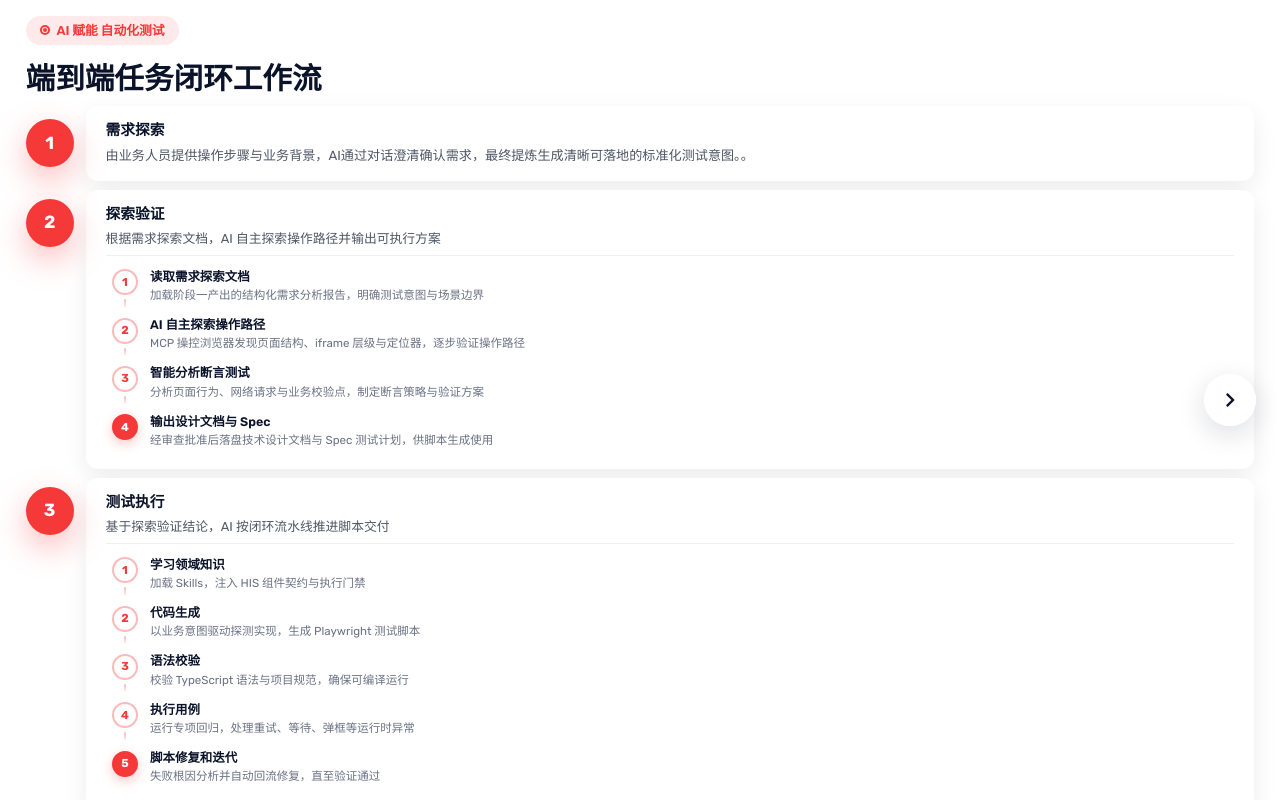
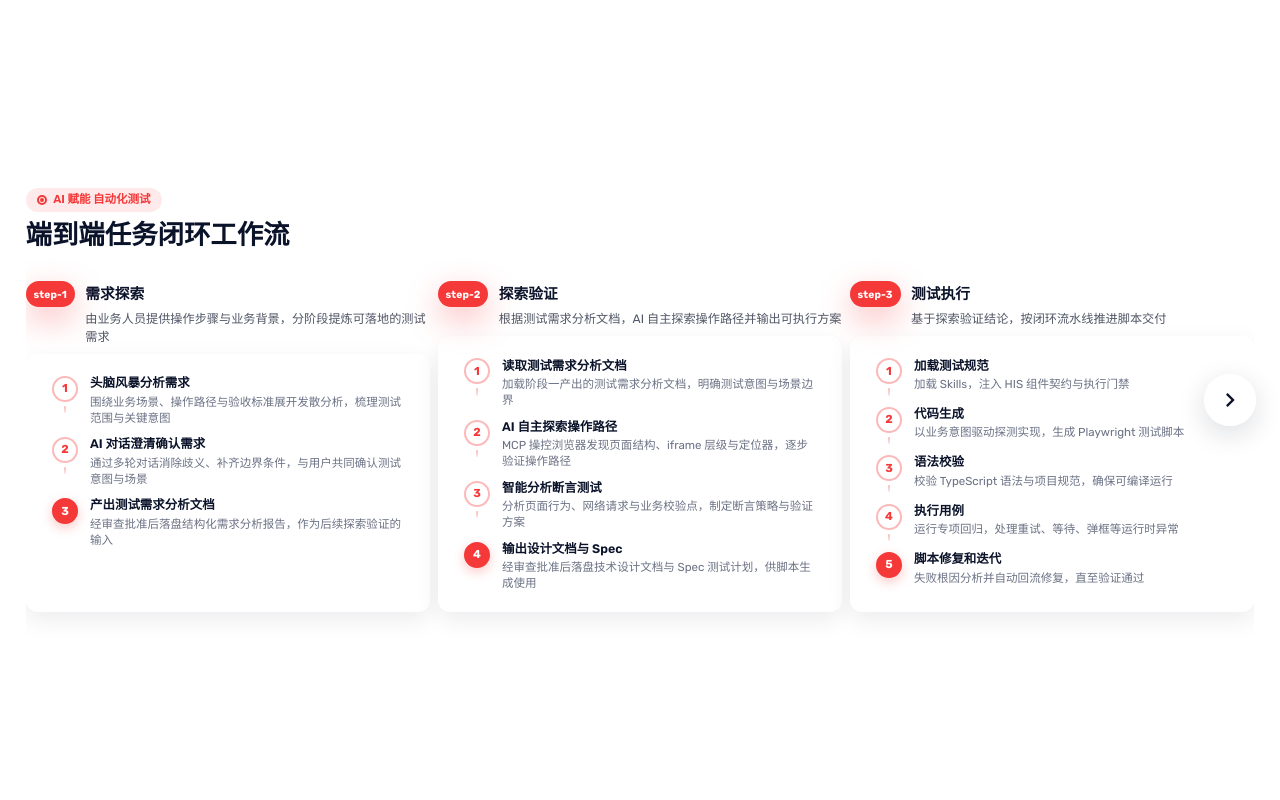
Before and after one commit to zhoud921116-hash/auto-test, a plain HTML site: page index.html in a window 1280 px wide. Drawn offline with Linux system fonts and the light colour scheme.

Commit message:
Update index.html

```diff
--- a/index.html
+++ b/index.html
@@ -30,6 +30,11 @@
       height: 100%;
       margin: 0;
       overflow: hidden;
+      overscroll-behavior: none;
+    }
+
+    *, *::before, *::after {
+      box-sizing: border-box;
     }
 
     body {
@@ -154,16 +159,31 @@
       padding: var(--section-padding-y) var(--section-padding-x);
       overflow: hidden;
       display: flex;
+      flex-direction: column;
       align-items: center;
+      justify-content: center;
     }
 
     .section > .container {
       width: 100%;
       max-width: var(--content-max-width);
+      height: 100%;
+      max-height: 100%;
       margin-left: auto;
       margin-right: auto;
       padding-left: 0;
       padding-right: 0;
+      overflow: hidden;
+      display: flex;
+      flex-direction: column;
+      justify-content: center;
+      align-items: stretch;
+      gap: 30px;
+      min-height: 0;
+    }
+
+    .section-header--left {
+      margin-bottom: 0;
     }
 
     .section .row {
@@ -203,11 +223,21 @@
 
     .workflow--hero {
       padding: 0;
+      display: grid;
+      grid-template-columns: repeat(3, minmax(0, 1fr));
+      gap: clamp(0.5rem, 1vw, 1rem);
+      flex: 0 1 auto;
+      min-height: 0;
+      align-content: start;
+      width: 100%;
     }
 
     .workflow--hero .workflow-step {
-      margin-bottom: 0.75rem;
-      gap: 1rem;
+      margin-bottom: 0;
+      gap: 0.5rem;
+      flex-direction: column;
+      align-items: stretch;
+      min-height: 0;
     }
 
     .workflow--hero .workflow-step:last-child {
@@ -221,12 +251,72 @@
 
     .workflow--hero .workflow-step,
     .workflow--hero .workflow-step:nth-child(even) {
-      flex-direction: row;
+      flex-direction: column;
       text-align: left;
     }
 
     .workflow--hero .workflow-step:nth-child(even) .step-content {
       margin-left: 0;
+    }
+
+    .workflow--hero .step-content {
+      flex: 1;
+      min-height: 0;
+      overflow: hidden;
+      width: 100%;
+    }
+
+    .step-header {
+      flex-shrink: 0;
+      text-align: left;
+      width: 100%;
+      display: grid;
+      grid-template-columns: auto 1fr;
+      column-gap: 0.65rem;
+      row-gap: 0.25rem;
+      align-items: center;
+    }
+
+    .step-title-row {
+      display: contents;
+    }
+
+    .step-header .step-num {
+      grid-column: 1;
+      grid-row: 1;
+      width: auto;
+      min-width: 52px;
+      height: 28px;
+      padding: 0 0.5rem;
+      border-radius: 50px;
+      font-size: 0.68rem;
+      font-weight: 700;
+      letter-spacing: 0.01em;
+      white-space: nowrap;
+      margin-top: 0;
+      flex-shrink: 0;
+    }
+
+    .step-title-row h4 {
+      grid-column: 2;
+      grid-row: 1;
+      margin: 0;
+      font-size: 1rem;
+      font-weight: 600;
+      color: var(--navy);
+      line-height: 1.3;
+    }
+
+    .step-header .step-lead {
+      grid-column: 2;
+      grid-row: 2;
+      align-self: start;
+      margin: 0 !important;
+      padding: 0;
+      border-bottom: none;
+      font-size: 0.88rem;
+      line-height: 1.5;
+      color: var(--body);
     }
 
     .workflow--hero::before {
@@ -314,11 +404,9 @@
     }
 
     .workflow-step--rich {
-      align-items: flex-start;
-    }
-
-    .workflow-step--rich .step-num {
-      margin-top: 0.85rem;
+      flex-direction: column;
+      align-items: stretch;
+      gap: 0.5rem;
     }
 
     .step-content--expanded {
@@ -573,32 +661,32 @@
     }
 
     #workflow {
-      align-items: flex-start;
-      overflow-x: hidden;
-      overflow-y: auto;
-      overscroll-behavior-y: contain;
+      overflow: hidden;
     }
 
     #workflow .section-header--left {
-      margin-bottom: 0.85rem !important;
+      flex-shrink: 0;
+    }
+
+    #workflow .workflow--hero {
+      flex: 0 1 auto;
+      min-height: 0;
     }
 
     #workflow .section-title {
       margin-bottom: 0;
     }
 
-    .workflow--hero .step-content h4 {
-      margin-bottom: 0.4rem;
+    .workflow--hero .step-header {
+      margin-bottom: 0.15rem;
+    }
+
+    .workflow--hero .step-header .step-lead {
+      font-size: 0.84rem;
     }
 
     .workflow--hero .workflow-step--rich:last-child .step-content--expanded {
       padding-bottom: 1.35rem;
-    }
-
-    .workflow--hero .step-lead {
-      margin-bottom: 0.6rem !important;
-      padding-bottom: 0.5rem;
-      font-size: 0.84rem;
     }
 
     .workflow--hero .phase-item {
@@ -619,37 +707,147 @@
       line-height: 1.45;
     }
 
+    #agents > .container {
+      justify-content: center;
+      gap: 30px;
+    }
+
     #agents .section-header--left {
-      margin-bottom: 1.25rem !important;
+      flex-shrink: 0;
+    }
+
+    #agents .section-subtitle {
+      margin-bottom: 0;
+      font-size: clamp(0.82rem, 1.2vw, 0.92rem);
+      line-height: 1.55;
     }
 
     #agents .row.g-4 {
-      margin-bottom: 1.25rem !important;
+      margin-bottom: 0 !important;
+      flex-shrink: 0;
+    }
+
+    #agents .row.align-items-center {
+      flex-shrink: 0;
+      margin: 0;
+      --bs-gutter-y: 0.75rem;
+    }
+
+    #agents .agent-card .agent-img {
+      height: clamp(72px, 10vh, 110px);
+      padding: 12px 0.5rem 0.35rem;
+    }
+
+    #agents .agent-card .agent-body {
+      padding: 0.85rem 1rem;
+    }
+
+    #agents .agent-card h3 {
+      font-size: 0.95rem;
+      margin-bottom: 0.4rem;
+    }
+
+    #agents .agent-card p {
+      font-size: 0.82rem;
+      line-height: 1.5;
+    }
+
+    #agents .collab-visual {
+      padding: 0.85rem;
+      display: flex;
+      align-items: center;
+    }
+
+    #agents .collab-visual img {
+      max-height: min(28vh, 220px);
+      width: auto;
+      max-width: 100%;
+      margin: 0 auto;
+      object-fit: contain;
+    }
+
+    #agents .check-list li {
+      margin-bottom: 0.65rem;
+      font-size: 0.86rem;
+      line-height: 1.5;
+    }
+
+    #agents h3[style] {
+      font-size: clamp(1rem, 1.8vw, 1.15rem) !important;
+      margin-bottom: 0.85rem !important;
+    }
+
+    @media (max-width: 767px) {
+      .workflow--hero {
+        gap: 0.35rem;
+      }
+
+      .step-header .step-num {
+        min-width: 46px;
+        height: 24px;
+        padding: 0 0.4rem;
+        font-size: 0.62rem;
+      }
+
+      .step-title-row h4 {
+        font-size: 0.88rem;
+      }
+
+      .step-header .step-lead {
+        font-size: 0.78rem;
+        line-height: 1.45;
+      }
+
+      .workflow--hero .step-content--expanded {
+        padding: 0.55rem 0.65rem 0.6rem;
+      }
+
+      .workflow--hero .phase-item {
+        padding: 0.25rem 0.35rem;
+      }
+
+      .workflow--hero .phase-title {
+        font-size: 0.72rem;
+      }
+
+      .workflow--hero .phase-desc {
+        font-size: 0.68rem;
+        line-height: 1.35;
+      }
     }
 
     @media (max-height: 800px) {
       :root {
-        --section-padding-y: 1rem;
+        --section-padding-y: 0.75rem;
       }
 
       .section-title {
-        font-size: clamp(1.4rem, 2.5vw, 1.85rem);
-        margin-bottom: 0.5rem;
+        font-size: clamp(1.25rem, 2.2vw, 1.65rem);
+        margin-bottom: 0.35rem;
       }
 
-      #workflow .section-header--left {
-        margin-bottom: 0.6rem !important;
+      .page-pill {
+        margin-bottom: 0.5rem;
+        font-size: 0.72rem;
+        padding: 0.2rem 0.7rem;
+      }
+
+
+      .workflow--hero {
+        gap: 0.45rem;
       }
 
       .workflow--hero .workflow-step {
-        margin-bottom: 0.55rem;
-        gap: 0.75rem;
+        margin-bottom: 0;
+        gap: 0.35rem;
       }
 
-      .workflow--hero .step-lead {
-        margin-bottom: 0.45rem !important;
-        padding-bottom: 0.4rem;
-        font-size: 0.8rem;
+      .workflow--hero .step-header .step-lead {
+        font-size: 0.76rem;
+      }
+
+      .workflow--hero .step-header {
+        margin-bottom: 0.1rem;
       }
 
       .workflow--hero .phase-item {
@@ -669,12 +867,12 @@
         padding: 0.65rem 0.9rem;
       }
 
-      .step-content h4 {
+      .step-title-row h4 {
         font-size: 0.92rem;
       }
 
-      .step-content p {
-        font-size: 0.82rem;
+      .step-header .step-lead {
+        font-size: 0.8rem;
         line-height: 1.45;
       }
 
@@ -682,8 +880,10 @@
         padding: 0.75rem 0.95rem 0.85rem;
       }
 
-      .workflow-step--rich .step-num {
-        margin-top: 0.55rem;
+      .step-header .step-num {
+        min-width: 48px;
+        height: 26px;
+        font-size: 0.64rem;
       }
 
       .phase-item {
@@ -700,7 +900,28 @@
       }
 
       .agent-card .agent-img {
-        height: 110px;
+        height: 72px;
+      }
+
+      #agents .section-subtitle {
+        margin-bottom: 0.65rem;
+      }
+
+      #agents > .container {
+        gap: 30px;
+      }
+
+      #agents .agent-card .agent-body {
+        padding: 0.65rem 0.85rem;
+      }
+
+      #agents .collab-visual img {
+        max-height: min(22vh, 160px);
+      }
+
+      #agents .check-list li {
+        margin-bottom: 0.45rem;
+        font-size: 0.8rem;
       }
     }
   </style>
@@ -713,29 +934,60 @@
   <!-- Page 1: Task Closed Loop -->
   <section class="page section" id="workflow" data-page="0">
     <div class="container">
-      <div class="section-header--left mb-4">
+      <div class="section-header--left">
         <span class="page-pill"><span class="dot"></span>AI 赋能 自动化测试</span>
         <h2 class="section-title">端到端任务闭环工作流</h2>
       </div>
       <div class="workflow workflow--hero">
-            <div class="workflow-step">
-              <div class="step-num">1</div>
-              <div class="step-content">
-                <h4>需求探索</h4>
-                <p>由业务人员提供操作步骤与业务背景，AI通过对话澄清确认需求，最终提炼生成清晰可落地的标准化测试意图。。</p>
+            <div class="workflow-step workflow-step--rich">
+              <div class="step-header">
+                <div class="step-title-row">
+                  <span class="step-num">step-1</span>
+                  <h4>需求探索</h4>
+                </div>
+                <p class="step-lead">由业务人员提供操作步骤与业务背景，分阶段提炼可落地的测试需求</p>
               </div>
-            </div>
-            <div class="workflow-step workflow-step--rich">
-              <div class="step-num">2</div>
               <div class="step-content step-content--expanded">
-                <h4>探索验证</h4>
-                <p class="step-lead">根据需求探索文档，AI 自主探索操作路径并输出可执行方案</p>
                 <div class="phase-pipeline">
                   <div class="phase-item">
                     <div class="phase-marker"><span class="phase-badge">1</span></div>
                     <div class="phase-body">
-                      <span class="phase-title">读取需求探索文档</span>
-                      <span class="phase-desc">加载阶段一产出的结构化需求分析报告，明确测试意图与场景边界</span>
+                      <span class="phase-title">头脑风暴分析需求</span>
+                      <span class="phase-desc">围绕业务场景、操作路径与验收标准展开发散分析，梳理测试范围与关键意图</span>
+                    </div>
+                  </div>
+                  <div class="phase-item">
+                    <div class="phase-marker"><span class="phase-badge">2</span></div>
+                    <div class="phase-body">
+                      <span class="phase-title">AI 对话澄清确认需求</span>
+                      <span class="phase-desc">通过多轮对话消除歧义、补齐边界条件，与用户共同确认测试意图与场景</span>
+                    </div>
+                  </div>
+                  <div class="phase-item">
+                    <div class="phase-marker"><span class="phase-badge">3</span></div>
+                    <div class="phase-body">
+                      <span class="phase-title">产出测试需求分析文档</span>
+                      <span class="phase-desc">经审查批准后落盘结构化需求分析报告，作为后续探索验证的输入</span>
+                    </div>
+                  </div>
+                </div>
+              </div>
+            </div>
+            <div class="workflow-step workflow-step--rich">
+              <div class="step-header">
+                <div class="step-title-row">
+                  <span class="step-num">step-2</span>
+                  <h4>探索验证</h4>
+                </div>
+                <p class="step-lead">根据测试需求分析文档，AI 自主探索操作路径并输出可执行方案</p>
+              </div>
+              <div class="step-content step-content--expanded">
+                <div class="phase-pipeline">
+                  <div class="phase-item">
+                    <div class="phase-marker"><span class="phase-badge">1</span></div>
+                    <div class="phase-body">
+                      <span class="phase-title">读取测试需求分析文档</span>
+                      <span class="phase-desc">加载阶段一产出的测试需求分析文档，明确测试意图与场景边界</span>
                     </div>
                   </div>
                   <div class="phase-item">
@@ -763,15 +1015,19 @@
               </div>
             </div>
             <div class="workflow-step workflow-step--rich">
-              <div class="step-num">3</div>
+              <div class="step-header">
+                <div class="step-title-row">
+                  <span class="step-num">step-3</span>
+                  <h4>测试执行</h4>
+                </div>
+                <p class="step-lead">基于探索验证结论，按闭环流水线推进脚本交付</p>
+              </div>
               <div class="step-content step-content--expanded">
-                <h4>测试执行</h4>
-                <p class="step-lead">基于探索验证结论，AI 按闭环流水线推进脚本交付</p>
                 <div class="phase-pipeline">
                   <div class="phase-item">
                     <div class="phase-marker"><span class="phase-badge">1</span></div>
                     <div class="phase-body">
-                      <span class="phase-title">学习领域知识</span>
+                      <span class="phase-title">加载测试规范</span>
                       <span class="phase-desc">加载 Skills，注入 HIS 组件契约与执行门禁</span>
                     </div>
                   </div>
@@ -813,7 +1069,7 @@
   <!-- Page 2: Multi-Agent Collaboration -->
   <section class="page section section-alt" id="agents" data-page="1">
     <div class="container">
-      <div class="section-header--left mb-5">
+      <div class="section-header--left">
         <span class="page-pill"><span class="dot"></span>多 Agent 协助</span>
         <h2 class="section-title">多 Agent 协作架构</h2>
         <p class="section-subtitle">
@@ -821,7 +1077,7 @@
         </p>
       </div>
 
-      <div class="row g-4 mb-5">
+      <div class="row g-4">
         <div class="col-md-4">
           <div class="agent-card">
             <img class="agent-img" src="assets/img/illustrations/a-1.png" alt="需求分析 Agent" />
@@ -854,7 +1110,7 @@
         </div>
       </div>
 
-      <div class="row align-items-center g-5">
+      <div class="row align-items-center g-4">
         <div class="col-lg-6">
           <div class="collab-visual">
             <img src="assets/agent2.png" alt="Agent 工程结构图" />
@@ -946,18 +1202,8 @@
         }
       });
 
-      function canScrollWithinPage(deltaY) {
-        const page = pages[currentPage];
-        if (!page || page.scrollHeight <= page.clientHeight + 1) return false;
-        if (deltaY > 0) return page.scrollTop + page.clientHeight < page.scrollHeight - 1;
-        if (deltaY < 0) return page.scrollTop > 1;
-        return false;
-      }
-
       document.addEventListener("wheel", e => {
         if (wheelLocked || isAnimating) return;
-
-        if (canScrollWithinPage(e.deltaY)) return;
 
         if (Math.abs(e.deltaX) > Math.abs(e.deltaY)) {
           if (e.deltaX > 30 && currentPage < pages.length - 1) {
```
